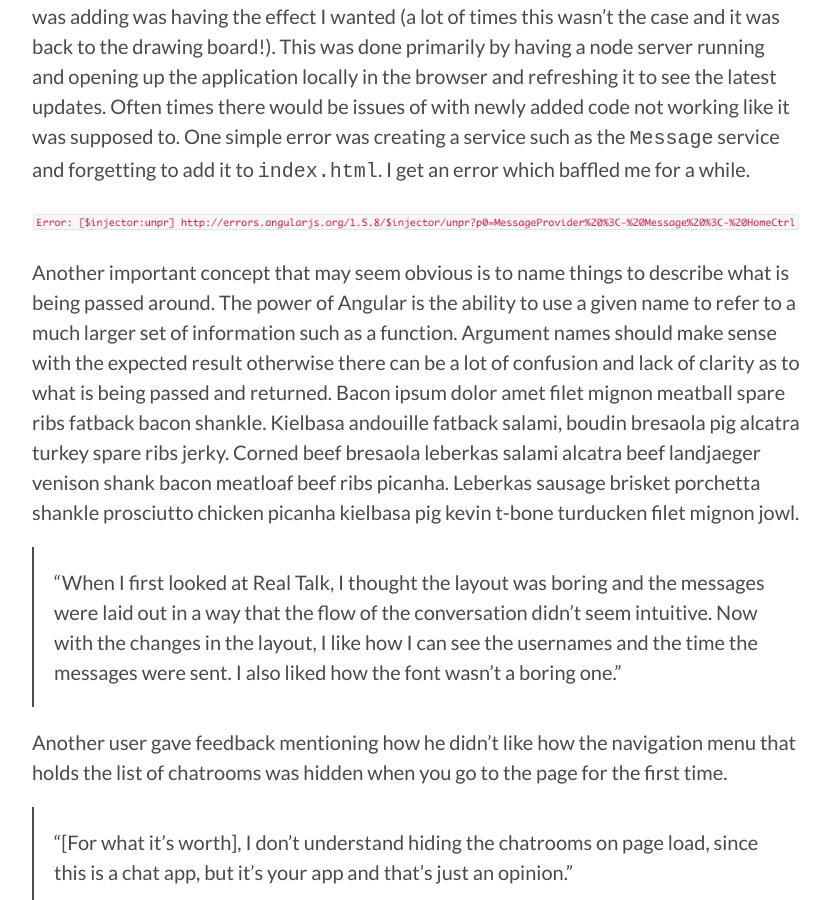
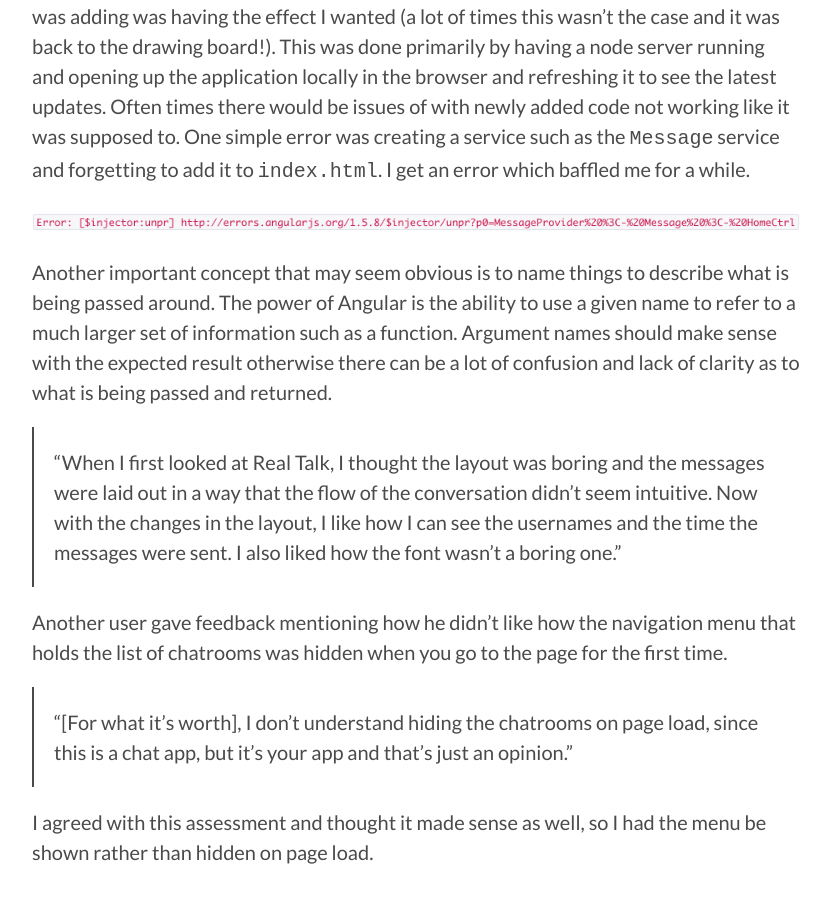
Before and after one commit to Bloc/portfolio-kami, a Jekyll site: the page built from _portfolio/realtalk.md, in a window 1280 px wide and 900 px high, scrolled down 9089 px. Shown: the whole window, without its empty margins (224-1054 px from the left). Built offline with Jekyll 4.4.1, drawn with Linux system fonts in a browser that asks for light colours; nearby versions of some CDN libraries.

Commit message:
Checkpoint 3 Write Case Studies: Image file name  corrected

```diff
--- a/_portfolio/realtalk.md
+++ b/_portfolio/realtalk.md
@@ -102,7 +102,7 @@ Throughout the project, testing was a critical part just to make sure each bit o
 {:.center}
 ![]({{ site.baseurl }}/img/codesnippet9.png)
 
-Another important concept that may seem obvious is to name things to describe what is being passed around. The power of Angular is the ability to use a given name to refer to a much larger set of information such as a function. Argument names should make sense with the expected result otherwise there can be a lot of confusion and lack of clarity as to what is being passed and returned. Bacon ipsum dolor amet filet mignon meatball spare ribs fatback bacon shankle. Kielbasa andouille fatback salami, boudin bresaola pig alcatra turkey spare ribs jerky. Corned beef bresaola leberkas salami alcatra beef landjaeger venison shank bacon meatloaf beef ribs picanha. Leberkas sausage brisket porchetta shankle prosciutto chicken picanha kielbasa pig kevin t-bone turducken filet mignon jowl.
+Another important concept that may seem obvious is to name things to describe what is being passed around. The power of Angular is the ability to use a given name to refer to a much larger set of information such as a function. Argument names should make sense with the expected result otherwise there can be a lot of confusion and lack of clarity as to what is being passed and returned.
 
 > "When I first looked at Real Talk, I thought the layout was boring and the messages were laid out in a way that the flow of the conversation didn't seem intuitive. Now with the changes in the layout, I like how I can see the usernames and the time the messages were sent. I also liked how the font wasn't a boring one."
 
```
Also changed, not shown: img/blocjams_playbuttonhover.png (renamed from img/blocjams.playbuttonhover.png).
